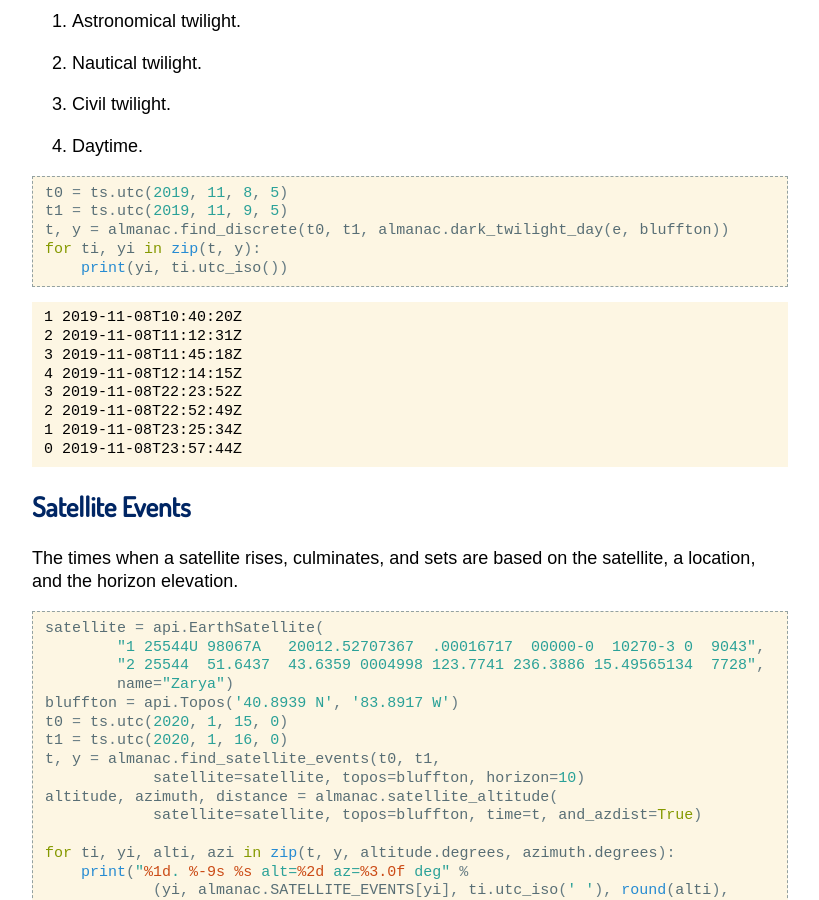
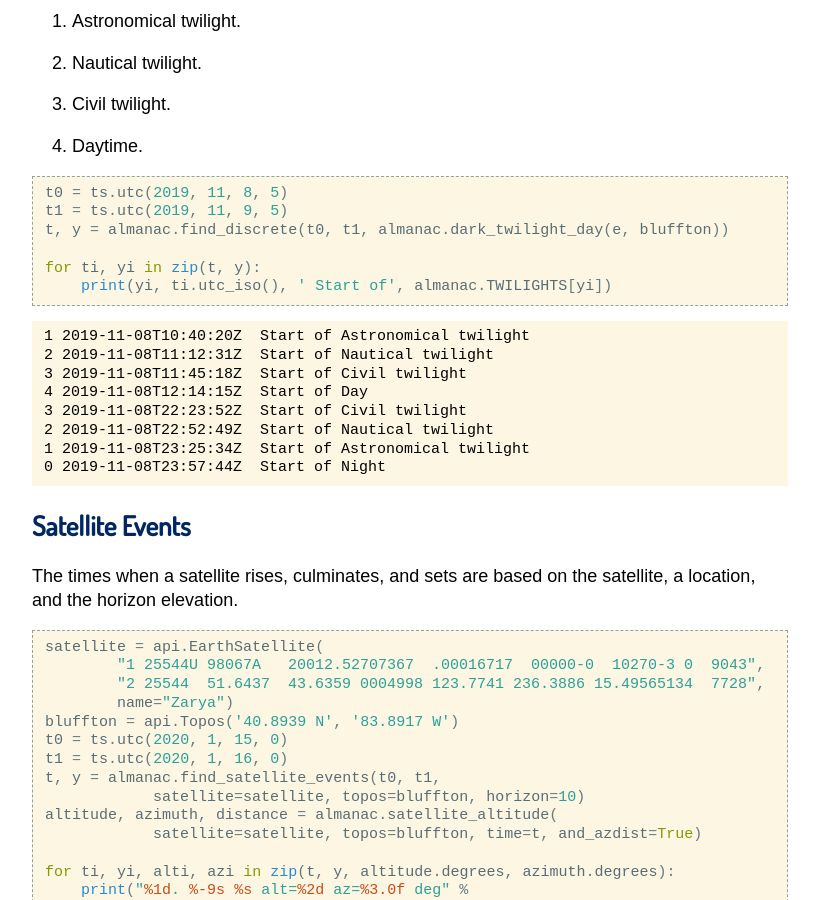
Before and after one commit to skyfielders/python-skyfield, a Sphinx documentation site: the page built from skyfield/documentation/almanac.rst, in a window 1280 px wide and 900 px high, scrolled down 3803 px. Shown: the whole window, without its empty margins (230-1049 px from the left). Built offline with Sphinx 7.4.7, drawn with Linux system fonts in a browser that asks for light colours; some web fonts are replaced; pages that are not in the unit, such as notebooks, are missing from menus.

Commit message:
Fix #311 by adding a dictionary and some docs

```diff
--- a/skyfield/documentation/almanac.rst
+++ b/skyfield/documentation/almanac.rst
@@ -226,19 +226,20 @@ of the phases of twilight using integers:
     t0 = ts.utc(2019, 11, 8, 5)
     t1 = ts.utc(2019, 11, 9, 5)
     t, y = almanac.find_discrete(t0, t1, almanac.dark_twilight_day(e, bluffton))
+
     for ti, yi in zip(t, y):
-        print(yi, ti.utc_iso())
+        print(yi, ti.utc_iso(), ' Start of', almanac.TWILIGHTS[yi])
 
 .. testoutput::
 
-    1 2019-11-08T10:40:20Z
-    2 2019-11-08T11:12:31Z
-    3 2019-11-08T11:45:18Z
-    4 2019-11-08T12:14:15Z
-    3 2019-11-08T22:23:52Z
-    2 2019-11-08T22:52:49Z
-    1 2019-11-08T23:25:34Z
-    0 2019-11-08T23:57:44Z
+    1 2019-11-08T10:40:20Z  Start of Astronomical twilight
+    2 2019-11-08T11:12:31Z  Start of Nautical twilight
+    3 2019-11-08T11:45:18Z  Start of Civil twilight
+    4 2019-11-08T12:14:15Z  Start of Day
+    3 2019-11-08T22:23:52Z  Start of Civil twilight
+    2 2019-11-08T22:52:49Z  Start of Nautical twilight
+    1 2019-11-08T23:25:34Z  Start of Astronomical twilight
+    0 2019-11-08T23:57:44Z  Start of Night
 
 Satellite Events
 ================
```
Also changed, not shown: 1 other file.
